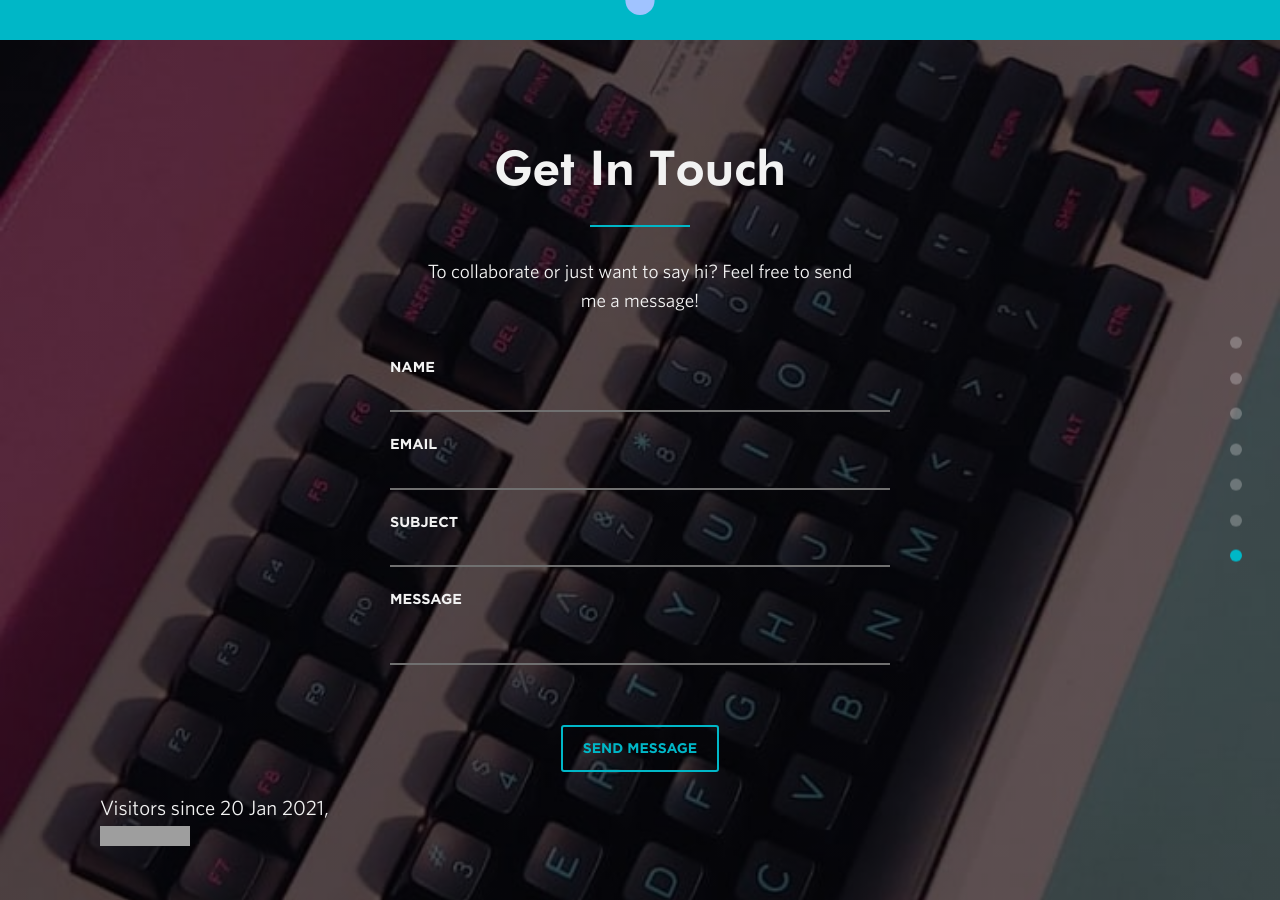
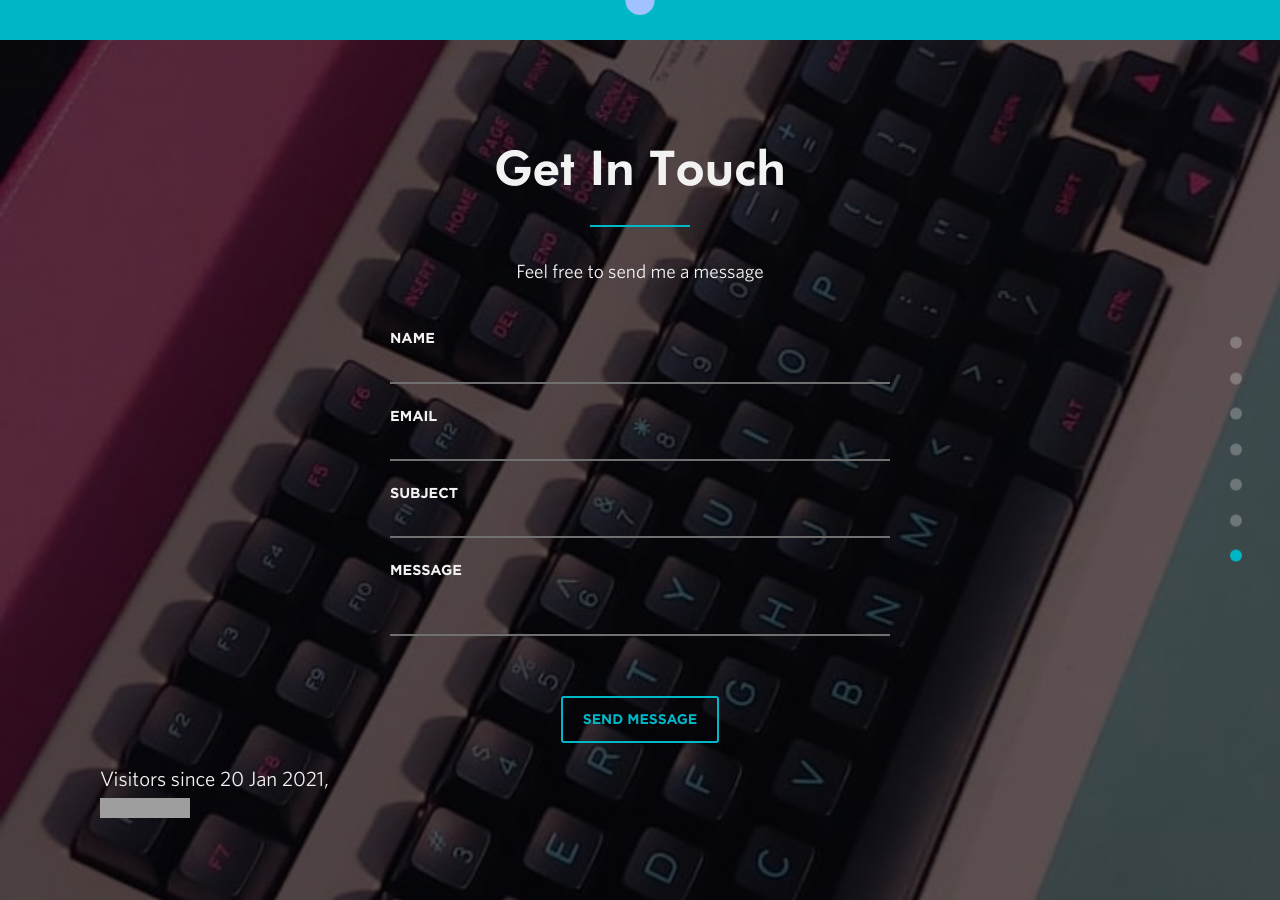
Before and after one commit to sumit6597/sumit6597.github.io, a Jekyll site: the page built from index.html, in a window 1280 px wide and 900 px high, scrolled down 9533 px. Built offline with Jekyll 4.4.1, drawn with Linux system fonts in a browser that asks for light colours; nearby versions of some CDN libraries; grey boxes are pictures that could not be loaded.

Commit message:
Update contact.html

```diff
--- a/_includes/contact.html
+++ b/_includes/contact.html
@@ -8,7 +8,7 @@
       <div class="center">
         <h1 class="section-heading">Get In Touch</h1>
         <span class="divider center"></span>
-        <p class="contact-description"> To collaborate or just want to say hi? Feel free to send me a message!</p>
+        <p class="contact-description"> Feel free to send me a message</p>
       </div>
       <div class="contact-wrapper">
         <form id="contactform" class="form-wrapper" method="POST" autocomplete="off">
```
